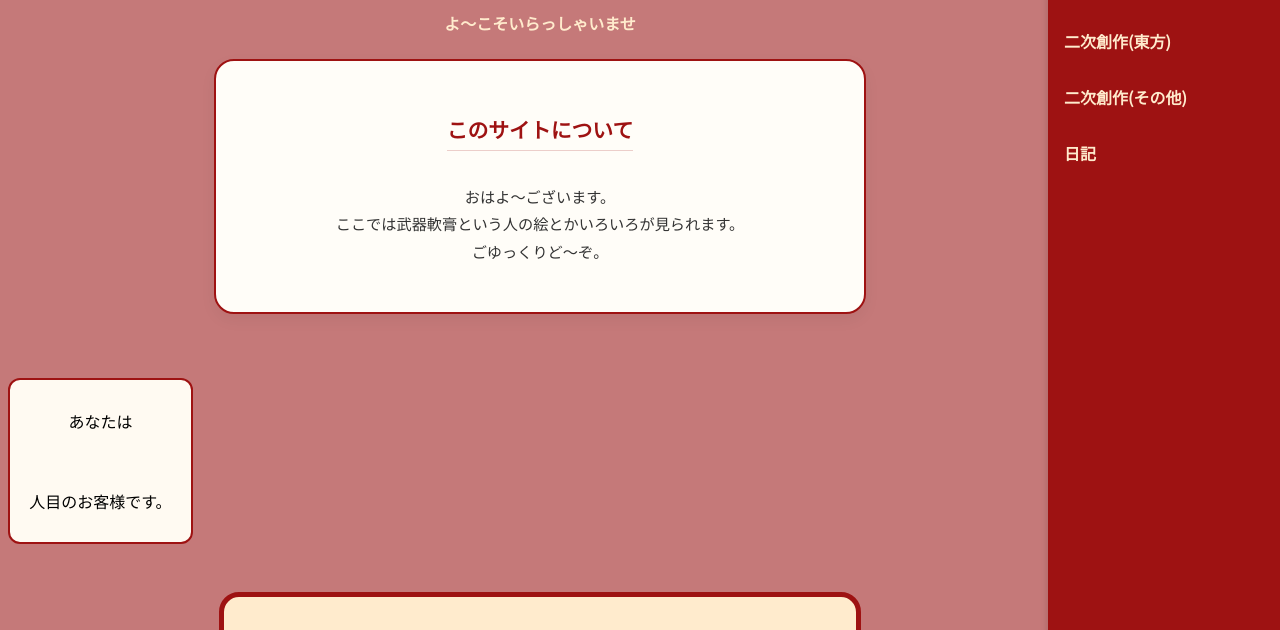
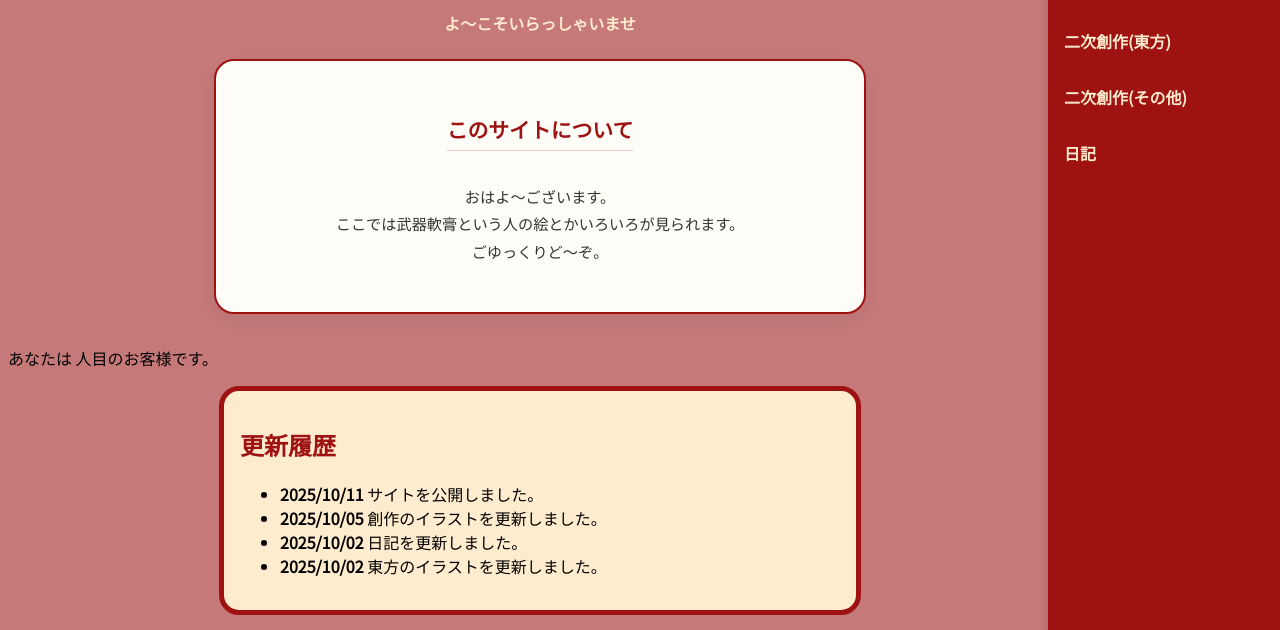
Before and after one commit to bililidama/Bukinanko, a plain HTML site: page index.html in a window 1280 px wide. Shown: the part 131-761 px from the top of the page. Drawn offline with Linux system fonts and the light colour scheme; a web font is replaced by a local one.

Commit message:
Update index.html

```diff
--- a/index.html
+++ b/index.html
@@ -46,18 +46,17 @@
   </div>
 
 <!-- FC2カウンター ここから -->
-<div class="counter">
-  <p>あなたは</p>
-  <script language="javascript" type="text/javascript" src="//counter1.fc2.com/counter.php?id=40577395&main=1"></script>
-  <noscript><img src="//counter1.fc2.com/counter_img.php?id=40577395&main=1" alt="カウンター" /></noscript>
-  <p>人目のお客様です。</p>
-</div>
+<!div class="counter">
+  <!p>あなたは<!/p>
+  <!script language="javascript" type="text/javascript" src="//counter1.fc2.com/counter.php?id=40577395&main=1"></script>
+  <!noscript><!img src="//counter1.fc2.com/counter_img.php?id=40577395&main=1" alt="カウンター" /><!/noscript>
+  <!p>人目のお客様です。<!/p>
+<!/div>
 <!-- FC2カウンター ここまで -->
 
     <section id="home" class="page active">
       <h2>更新履歴</h2>
       <ul>
-        <li><time datetime="2025-10-11">2025/10/11</time> アクセスカウンターを設置しました。</li>
         <li><time datetime="2025-10-11">2025/10/11</time> サイトを公開しました。</li>
         <li><time datetime="2025-10-05">2025/10/05</time> 創作のイラストを更新しました。</li>
         <li><time datetime="2025-10-02">2025/10/02</time> 日記を更新しました。</li>
```
